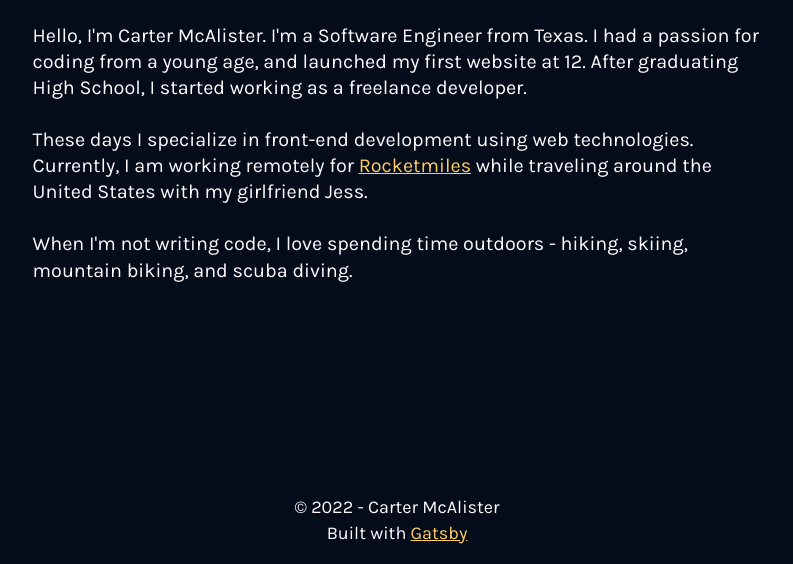
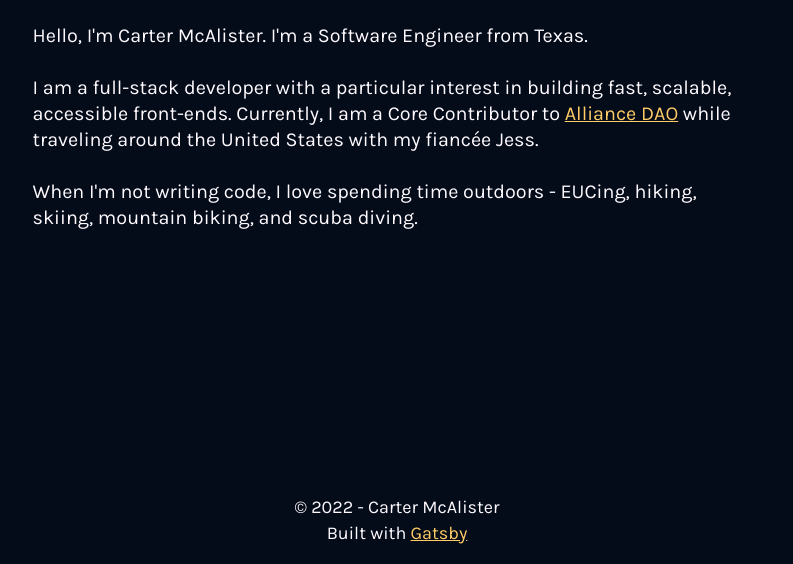
Before and after one commit to CarterMcAlister/personal-site, a Gatsby site: page /about in a window 1280 px wide. Shown: the part 236-800 px from the top of the page, without its empty margins (243-1036 px from the left). Built offline with nearby package versions, Linux system fonts and the light colour scheme; Gatsby itself is replaced by a stand-in of ours.

Commit message:
Update about.md

```diff
--- a/src/content/about.md
+++ b/src/content/about.md
@@ -4,8 +4,8 @@ date: "2020-01-09"
 title: "Who Am I?"
 ---
 
-Hello, I'm Carter McAlister. I'm a Software Engineer from Texas. I had a passion for coding from a young age, and launched my first website at 12. After graduating High School, I started working as a freelance developer.
+Hello, I'm Carter McAlister. I'm a Software Engineer from Texas.
 
-These days I specialize in front-end development using web technologies. Currently, I am working remotely for [Rocketmiles](https://www.rocketmiles.com) while traveling around the United States with my girlfriend Jess.
+I am a full-stack developer with a particular interest in building fast, scalable, accessible front-ends. Currently, I am a Core Contributor to [Alliance DAO](https://alliance.xyz) while traveling around the United States with my fiancée Jess.
 
-When I'm not writing code, I love spending time outdoors - hiking, skiing, mountain biking, and scuba diving.
+When I'm not writing code, I love spending time outdoors - EUCing, hiking, skiing, mountain biking, and scuba diving.
```
